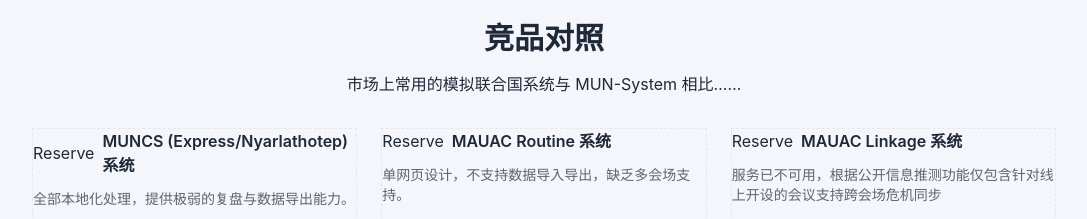
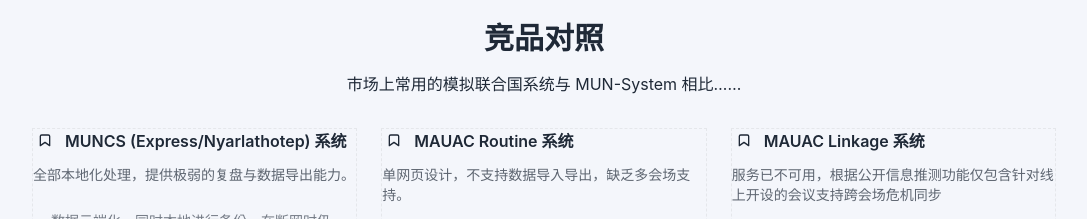
Before and after one commit to Gentle-Lijie/MUN-system, a Vue app in the folder frontend/: page /welcome in a window 1280 px wide. Shown: the part 2587-2806 px from the top of the page, without its empty margins (96-1183 px from the left). Built offline with nearby package versions, Linux system fonts and the light colour scheme; no server answers.

Commit message:
fix: fix stupid linting issues

```diff
--- a/frontend/src/views/WelcomeView.vue
+++ b/frontend/src/views/WelcomeView.vue
@@ -97,12 +97,6 @@
   },
 ]
 
-const ctaStats = [
-  { label: '首月上线大会', value: '12 场' },
-  { label: '平均节省沟通', value: '40% 时间' },
-  { label: '满意度', value: '4.9 / 5' },
-  { label: '开源贡献者', value: '26 位+' },
-]
 
 const showScrollHint = ref(true)
 const showBackToTop = ref(false)
@@ -324,7 +318,11 @@
               class="card border border-dashed border-primary/40 bg-base-100/90">
               <div class="card-body space-y-3">
                 <div class="flex items-center gap-2">
-                  <span class="badge badge-primary badge-outline">Reserve</span>
+                  <span class="inline-flex items-center justify-center w-6 h-6 rounded-md bg-primary/10 text-primary">
+                    <svg xmlns="http://www.w3.org/2000/svg" class="w-4 h-4" fill="none" viewBox="0 0 24 24" stroke="currentColor" aria-hidden="true">
+                      <path stroke-linecap="round" stroke-linejoin="round" stroke-width="2" d="M5 5v14l7-5 7 5V5a2 2 0 00-2-2H7a2 2 0 00-2 2z" />
+                    </svg>
+                  </span>
                   <h3 class="font-semibold">{{ block.title }}</h3>
                 </div>
                 <p class="text-sm opacity-70">{{ block.hint }}</p>
```
